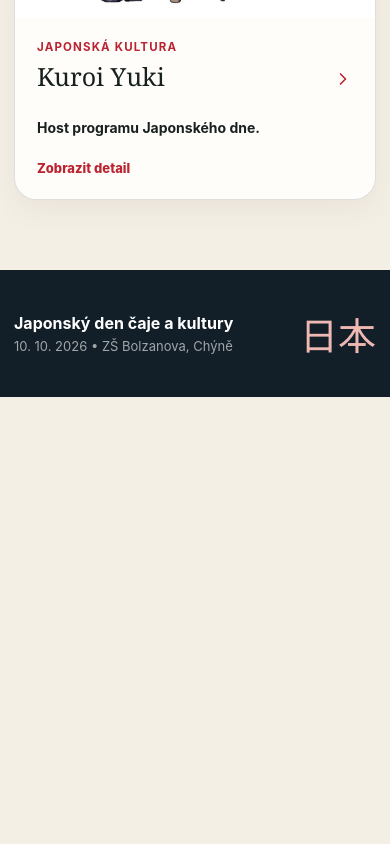
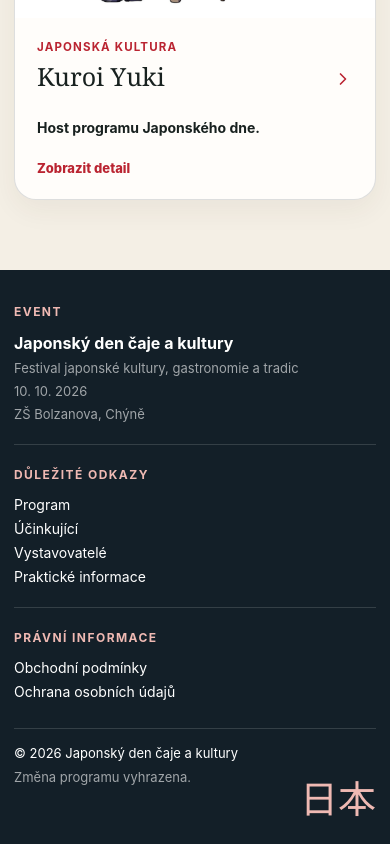
Before and after one commit to martinpbb/japan-day, a React (Vite) app: page /ucinkujici in a window 390 px wide. Shown: the part 6674-7518 px from the top of the page. Before the commit the page ends 7071 px from the top, so only its background shows below. Built offline with nearby package versions, Linux system fonts and the light colour scheme.

Commit message:
add footer

```diff
--- a/src/components/Footer.jsx
+++ b/src/components/Footer.jsx
@@ -1,5 +1,40 @@
 import React from "react";
 import site from "../data/site.json";
 export default function Footer() {
-  return <footer className="footer"><div className="container"><div><strong>{site.brand.name}</strong><span>{site.event.date} • {site.event.venue}, {site.event.city}</span></div><div className="footerMark">日本</div></div></footer>;
+  const footerNavigation = site.navigation.filter((item) => [
+    "/program",
+    "/ucinkujici",
+    "/vystavovatele",
+    "/prakticke-informace",
+    "/kontakt"
+  ].includes(item.path));
+
+  return (
+    <footer className="footer">
+      <div className="container">
+        <div className="footerColumns">
+          <div className="footerColumn">
+            <h2>Event</h2>
+            <strong>{site.brand.name}</strong>
+            <span>{site.brand.descriptor}</span>
+            <span>{site.event.date}</span>
+            <span>{site.event.venue}, {site.event.city}</span>
+          </div>
+          <nav className="footerColumn" aria-label="Důležité odkazy">
+            <h2>Důležité odkazy</h2>
+            {footerNavigation.map((item) => <a key={item.path} href={item.path}>{item.label}</a>)}
+          </nav>
+          <nav className="footerColumn" aria-label="Právní informace">
+            <h2>Právní informace</h2>
+            {site.footer.legalLinks.map((item) => <a key={item.url} href={item.url} target="_blank" rel="noreferrer">{item.label}</a>)}
+          </nav>
+        </div>
+        <div className="footerBottom">
+          <span>© 2026 {site.brand.name}</span>
+          <span>{site.footer.note}</span>
+          <div className="footerMark" aria-label="Japonsko">日本</div>
+        </div>
+      </div>
+    </footer>
+  );
 }
--- a/src/data/site.json
+++ b/src/data/site.json
@@ -121,8 +121,21 @@
       "path": "/galerie"
     },
     {
-      "label": "Informace",
+      "label": "Praktické informace",
       "path": "/prakticke-informace"
     }
-  ]
+  ],
+  "footer": {
+    "note": "Změna programu vyhrazena.",
+    "legalLinks": [
+      {
+        "label": "Obchodní podmínky",
+        "url": "https://www.chakai.cz/obchodni-podminky/"
+      },
+      {
+        "label": "Ochrana osobních údajů",
+        "url": "https://www.chakai.cz/podminky-ochrany-osobnich-udaju/"
+      }
+    ]
+  }
 }
--- a/src/styles/global.css
+++ b/src/styles/global.css
@@ -560,27 +560,87 @@ button {
 .footer {
   background: #131f28;
   color: #fff;
-  padding: 36px 0;
+  padding: 34px 0 20px;
 }
 .footer .container {
+  display: block;
+}
+.footerColumns {
+  display: grid;
+  grid-template-columns: repeat(3, 1fr);
+  gap: 28px;
+}
+.footerColumn {
   display: flex;
-  justify-content: space-between;
-  align-items: center;
-  gap: 20px;
+  flex-direction: column;
+  align-items: flex-start;
+  gap: 7px;
+}
+.footerColumn + .footerColumn {
+  border-left: 1px solid rgba(255, 255, 255, 0.14);
+  padding-left: 28px;
+}
+.footerColumn h2 {
+  margin: 0 0 7px;
+  color: #efb9b3;
+  font-size: 12px;
+  letter-spacing: 0.12em;
+  text-transform: uppercase;
 }
 .footer strong,
-.footer span {
+.footer span,
+.footer a {
   display: block;
 }
 .footer span {
   color: rgba(255, 255, 255, 0.6);
   font-size: 13px;
-  margin-top: 5px;
+}
+.footer a {
+  color: #fff;
+  font-size: 14px;
+  text-decoration: none;
+}
+.footer a:hover,
+.footer a:focus-visible {
+  color: #efb9b3;
+  text-decoration: underline;
+}
+.footerBottom {
+  display: flex;
+  align-items: center;
+  gap: 20px;
+  margin-top: 28px;
+  padding-top: 16px;
+  border-top: 1px solid rgba(255, 255, 255, 0.14);
+}
+.footerBottom span:first-child {
+  color: #fff;
 }
 .footerMark {
+  margin-left: auto;
   font-family: serif;
   font-size: 38px;
   color: #efb9b3;
+}
+@media (max-width: 700px) {
+  .footerColumns {
+    grid-template-columns: 1fr;
+    gap: 22px;
+  }
+  .footerColumn + .footerColumn {
+    border-left: 0;
+    border-top: 1px solid rgba(255, 255, 255, 0.14);
+    padding: 22px 0 0;
+  }
+  .footerBottom {
+    align-items: flex-start;
+    flex-wrap: wrap;
+    gap: 8px 16px;
+  }
+  .footerMark {
+    margin-left: auto;
+  }
 }
 @media (max-width: 900px) {
   .heroGrid,
```
